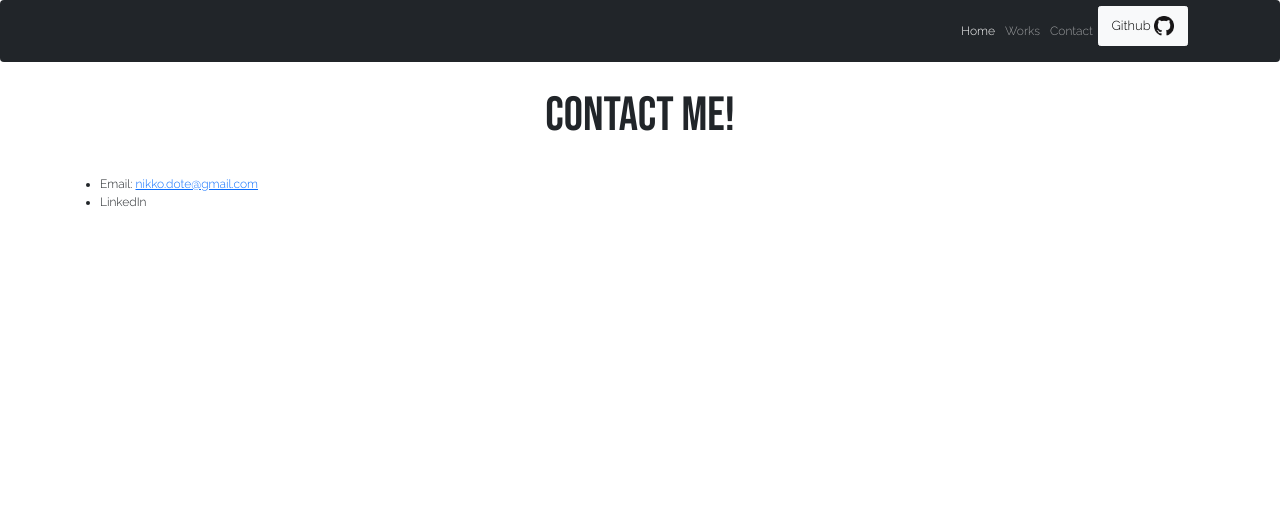
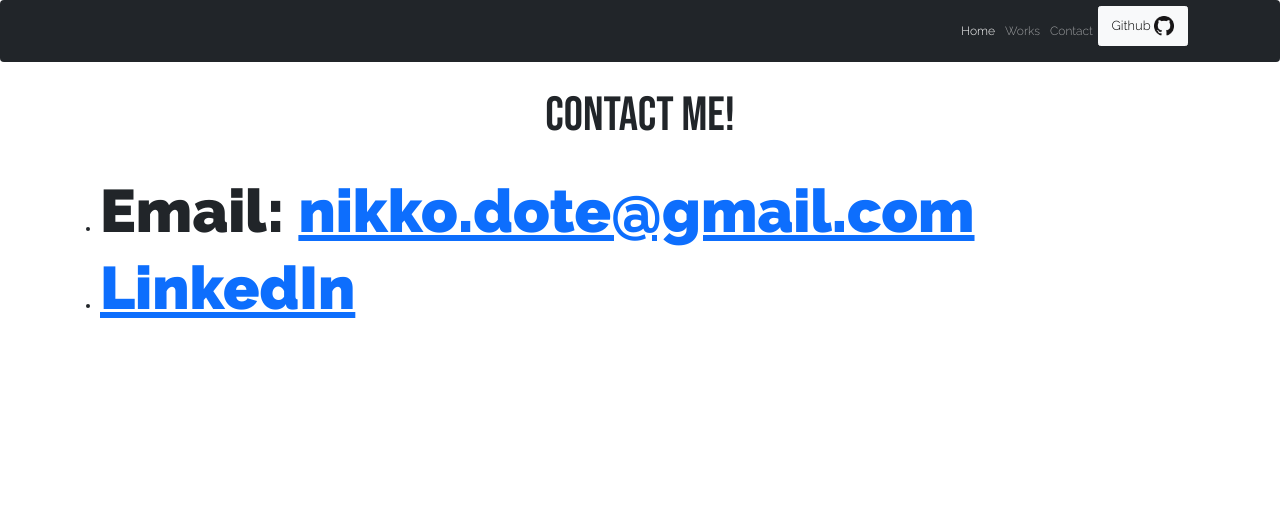
Before and after one commit to nikkodote-ai/portfolio_website, a Flask app: page /contacts in a window 1280 px wide. Shown: the top 517 px of the page. Run offline with Flask 2, Linux system fonts and the light colour scheme; parts of the project's set-up code (start-up, migrations or seed data) failed here and were passed over; some libraries are stand-ins or nearby versions.

Commit message:
update db to postgres

```diff
--- a/main.py
+++ b/main.py
@@ -1,4 +1,5 @@
 import os
+import sys
 from flask import Flask, render_template, request, url_for, redirect, flash, abort
 from flask_login import UserMixin, login_user, LoginManager, login_required, current_user, logout_user
 from flask_bootstrap import Bootstrap
@@ -12,20 +13,21 @@ from forms import StrokeForm, CreateForm, RegisterForm, LoginForm
 import numpy as np
 import model_stroke
 from datetime import datetime
-from logging import FileHandler, WARNING
+import logging
 
 
 app = Flask(__name__)
 Bootstrap(app)
 app.config['SECRET_KEY'] = os.getenv('SECRET_KEY')
-app.config['SQLALCHEMY_DATABASE_URI'] = 'sqlite:///portfolio.db'
+app.config['SQLALCHEMY_DATABASE_URI'] = os.getenv('DATABASE_URL', 'sqlite:///portfolio.db')
 app.config['SQLALCHEMY_TRACK_MODIFICATIONS'] = False
 
 db = SQLAlchemy(app)
 migrate = Migrate(app, db)
 
-file_handler = FileHandler('errorlog.txt')
-file_handler.setLevel(WARNING)
+app.logger.addHandler(logging.StreamHandler(sys.stdout))
+app.logger.setLevel(logging.ERROR)
+
 
 class Posts(db.Model):
     __tablename__ = 'posts'
--- a/requirements.txt
+++ b/requirements.txt
@@ -20,6 +20,7 @@ Mako==1.2.0
 MarkupSafe==2.1.1
 numpy==1.22.4
 pandas==1.4.2
+psycopg2-binary==2.9.3
 python-dateutil==2.8.2
 pytz==2022.1
 scikit-learn==1.1.1
--- a/templates/contacts.html
+++ b/templates/contacts.html
@@ -10,8 +10,8 @@
                 <div class="row gx-4 gx-lg-5">
 
                     <ul>
-                        <li>Email: <a href="mailto:nikko.dote@gmail.com">nikko.dote@gmail.com</a></li>
-                        <li>LinkedIn</li>
+                        <li><h1 class="home-header">Email: <a href="mailto:nikko.dote@gmail.com">nikko.dote@gmail.com</a></h1></li>
+                        <li><a href="https://www.linkedin.com/in/nikkodote/"><h1 class="home-header">LinkedIn</h1></a></li>
 
                     </ul>
 
```
Also changed, not shown: errorlog.txt (deleted).
